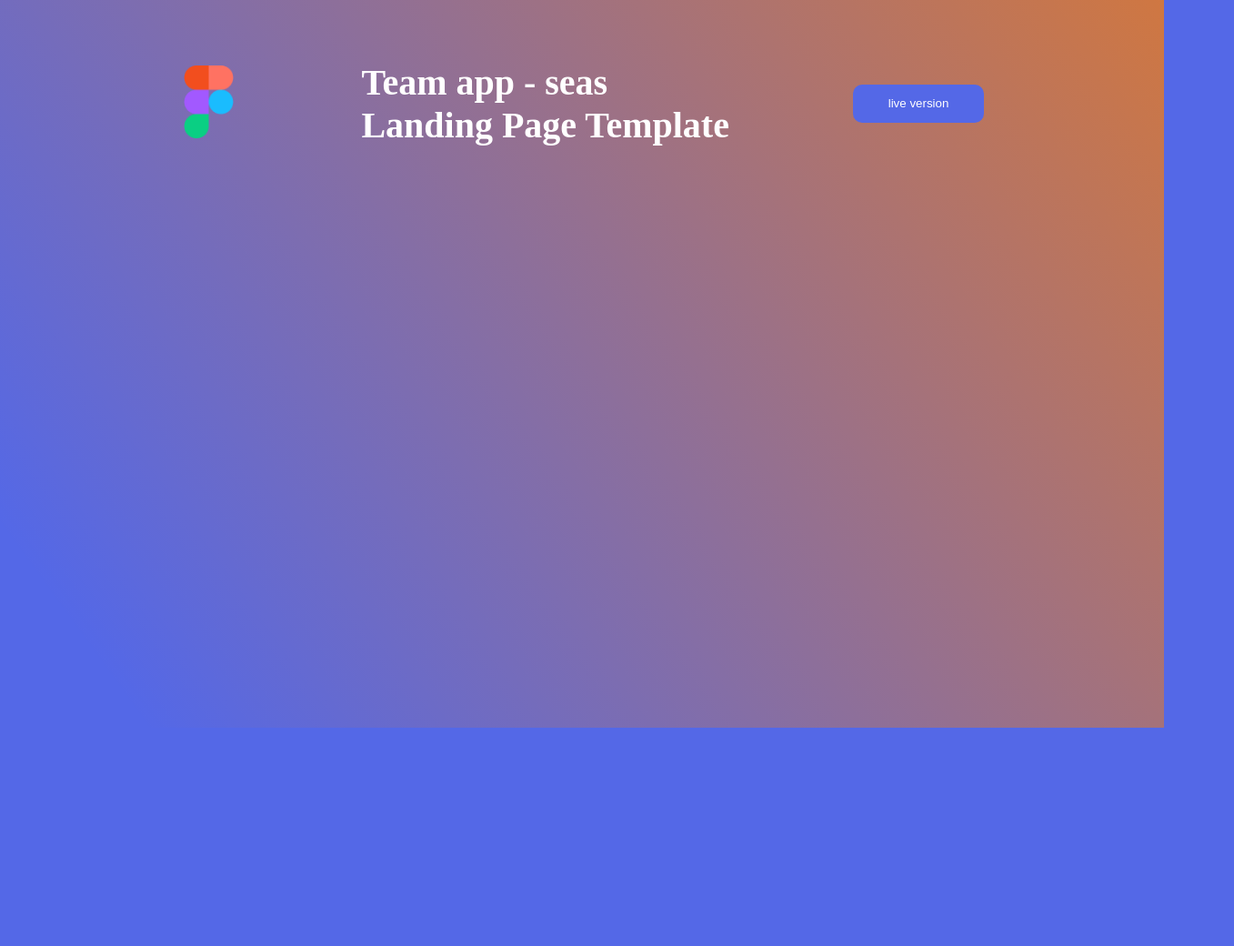
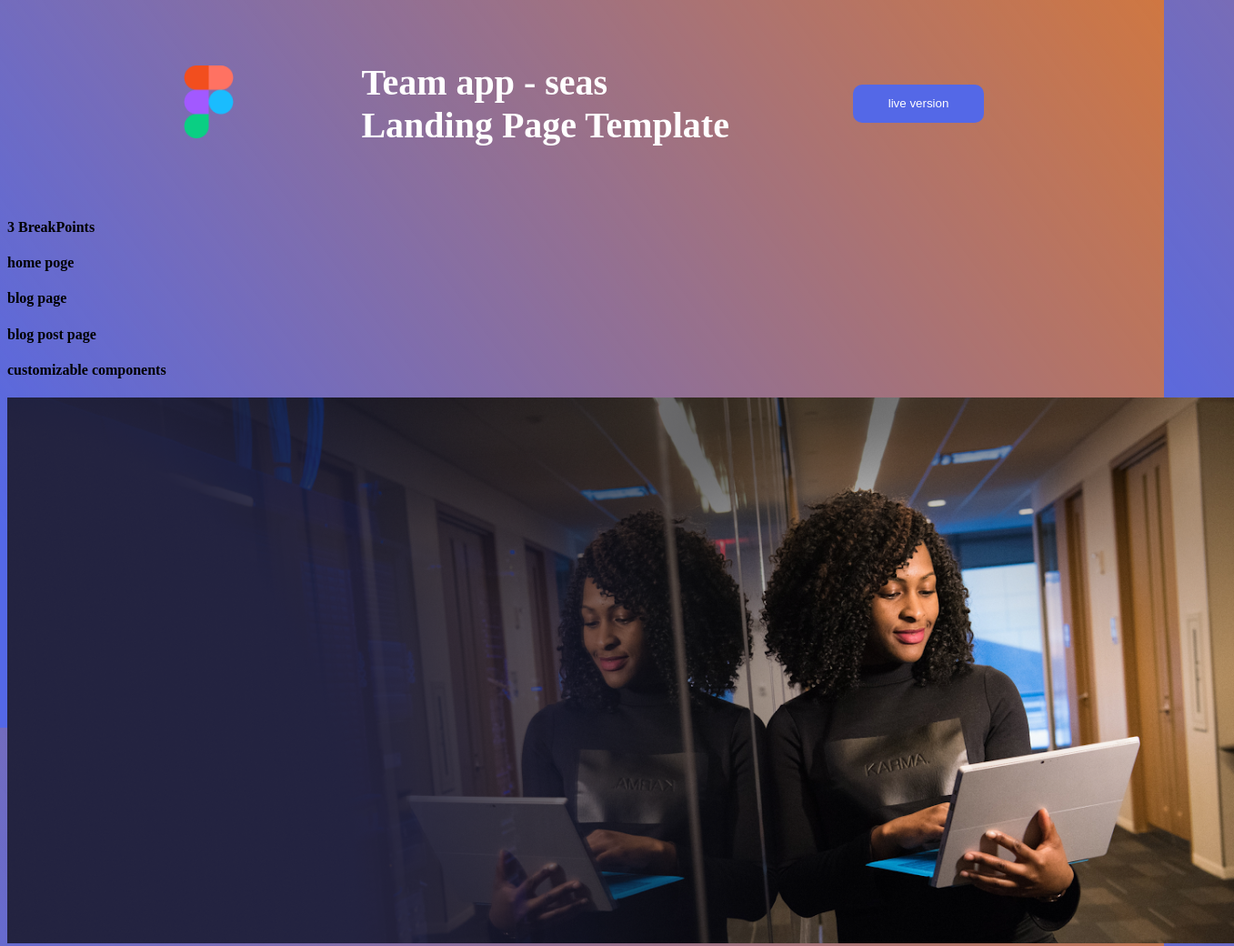
Before and after one commit to micoltmarian-riascos/figma, a plain HTML site: page figma/index.html in a window 1280 px wide. Shown: the whole page at 91% size, 1357 px wide, since content can reach past the window. Before the commit the page ends 800 px from the top, so only its background shows below. Drawn offline with Linux system fonts and the light colour scheme.

Commit message:
terminado imagen index

```diff
--- a/figma/index.html
+++ b/figma/index.html
@@ -1,5 +1,6 @@
 <!DOCTYPE html>
 <html lang="en">
+
 <head>
     <meta charset="UTF-8">
     <meta name="viewport" content="width=device-width, initial-scale=1.0">
@@ -11,16 +12,50 @@
 <body>
     <header>
         <div>
-            <img class="img-header" src="/img/figma.png"alt="logo">
+            <img class="img-header" src="/img/figma.png" alt="logo">
         </div>
 
-<h1 class="Title-header">Team app - seas
-    <br>
-    Landing Page Template
-</h1>
-<button class="btn-header">live version</button>
+        <h1 class="Title-header">Team app - seas
+            <br>
+            Landing Page Template
+        </h1>
+        <button class="btn-header">live version</button>
 
     </header>
+    <!-- aqui inicia la barra de navegacion -->
+    <section class="navbar">
+<h4 class="btn-barra">
+     3 BreakPoints
+
+
+</h4>
+<h4 class="btn-barra">
+     home poge
+
+
+</h4>
+<h4 class="btn-barra">
+blog page
+
+
+</h4>
+<h4 class="btn-barra">
+    blog post page
+
+
+</h4>
+<h4 class="btn-barra">
+    customizable components
+
+
+</h4>
+    </section>
+    <!-- aqui inicia el home "hero" -->
+    <img src="./img/christina-wocintechchat-com-L85a1k-XqH8-unsplash 1.png" alt="">
+<section>
+
+
+
 
 </body>
 
```
Also changed, not shown: figma/img/christina-wocintechchat-com-L85a1k-XqH8-unsplash 1.png (added).
